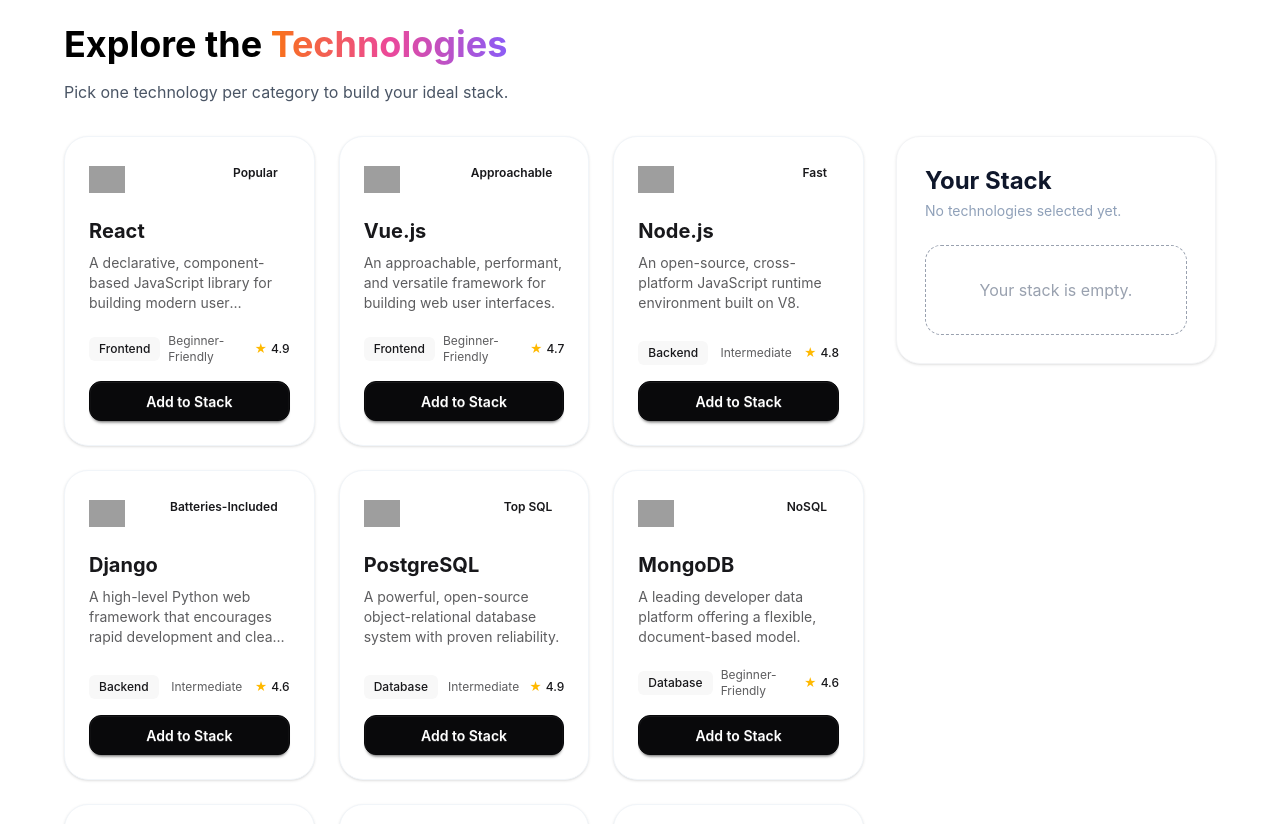
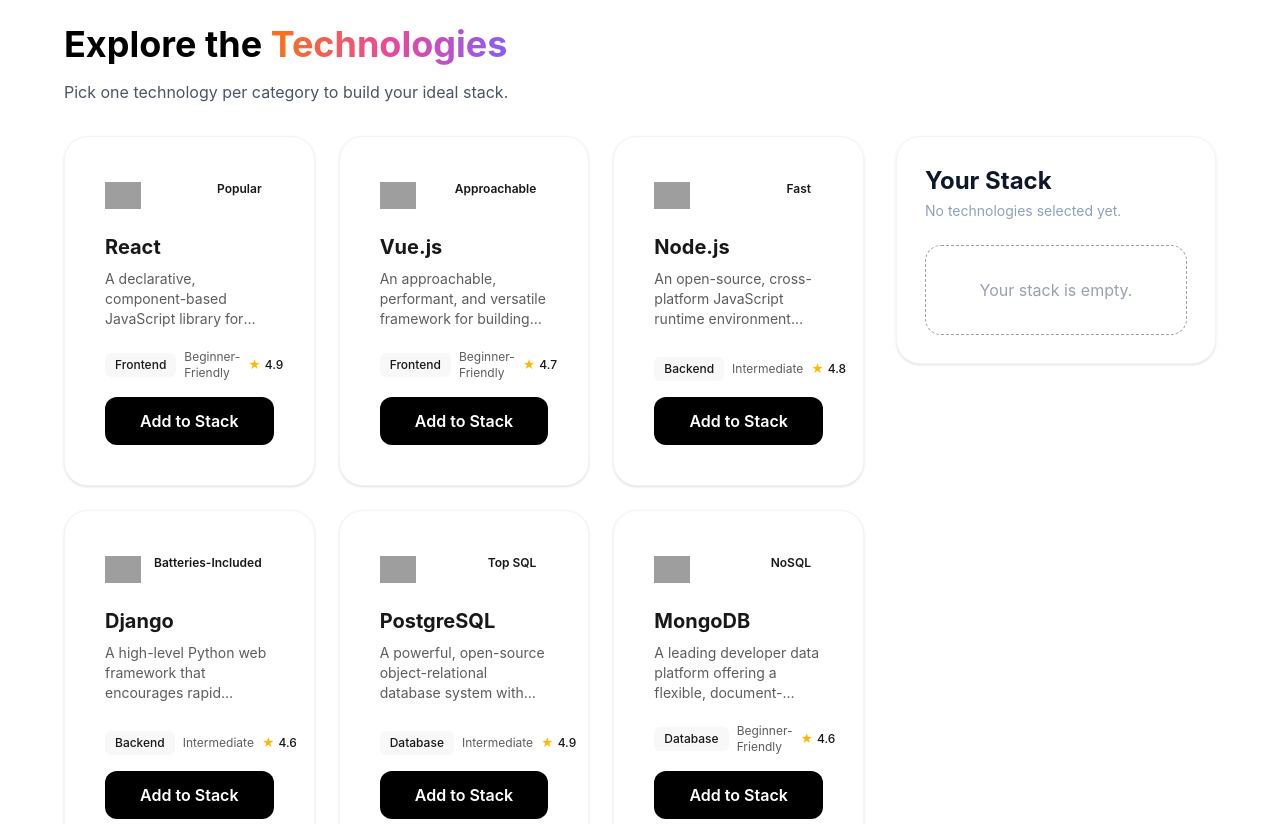
Before and after one commit to Samiha-26/DevStack, a React (Vite) app: page / in a window 1280 px wide. Shown: the part 680-1504 px from the top of the page. Built offline with nearby package versions, Linux system fonts and the light colour scheme; grey boxes are pictures that could not be loaded.

Commit message:
made selected tech cards turn pink and disable their add to stack button once choosen

```diff
--- a/src/components/AvailableTechs.tsx
+++ b/src/components/AvailableTechs.tsx
@@ -4,18 +4,24 @@ import TechCard from "./techCards";
 interface AvailableTechsProps {
     technologies: Itech[];
     onAdd: (tech: Itech) => void;
+    myStack: Itech[];
 }
 
-const AvailableTechs = ({ technologies, onAdd }: AvailableTechsProps) => {
+const AvailableTechs = ({ technologies, onAdd, myStack}: AvailableTechsProps) => {
     return (
         <div  className="grid gap-6 sm:grid-cols-1 md:grid-cols-2 lg:grid-cols-3 container mx-auto">
-            {technologies.map((tech) => (
-                <TechCard
-                    key={tech.id}
-                    tech={tech}
-                    onAdd={onAdd}
-                />
-            ))}
+            {technologies.map((tech) => {
+                const isAdded = myStack.some((item) => item.id === tech.id);
+
+                return (
+                    <TechCard
+                        key={tech.id}
+                        tech={tech}
+                        onAdd={onAdd}
+                        isAdded={isAdded} // 👇 Pass the boolean down
+                    />
+                );
+            })}
         </div>
     );
 };
--- a/src/components/Technologies/technologies.tsx
+++ b/src/components/Technologies/technologies.tsx
@@ -44,6 +44,7 @@ const technologies = ({ technologiesPromise }: techProps) => {
           <AvailableTechs
             technologies={technologiesData}
             onAdd={handleAddToStack}
+            myStack={myStack}
           />
         </div>
 
--- a/src/components/techCards.tsx
+++ b/src/components/techCards.tsx
@@ -3,11 +3,17 @@ import type { Itech } from "../types/technologytype";
 interface techCardProps {
   tech: Itech;
   onAdd: (tech: Itech) => void;
+  isAdded: boolean;
 }
 
-const TechCard = ({ tech, onAdd }: techCardProps) => {
+const TechCard = ({ tech, onAdd, isAdded }: techCardProps) => {
   return (
-    <div className="flex flex-col justify-between bg-white border border-slate-100 rounded-3xl p-6 shadow-sm hover:shadow-md transition-shadow">
+    <div
+      className={`flex flex-col justify-between bg-white border rounded-3xl p-10 transition-all ${
+        isAdded ? "border-pink-500 shadow-md"
+          : "border-gray-100 shadow-sm hover:shadow-md"
+      }`}
+    >
       <div className="flex items-start justify-between">
         <img src={tech.icon} alt={`${tech.name} logo`} className="h-9 w-9 object-contain" />
         <span className= "rounded-full px-3 py-1 text-xs font-semibold">
@@ -27,9 +33,16 @@ const TechCard = ({ tech, onAdd }: techCardProps) => {
             {tech.rating}
           </span>
         </div>
-        <button onClick={() => onAdd(tech)}
-        className="btn btn-neutral w-full rounded-xl text-white hover:scale-105 transition-all">
-          Add to Stack
+       <button
+          onClick={() => onAdd(tech)}
+          disabled={isAdded}
+          className={`w-full rounded-xl py-3 font-semibold transition-all ${
+            isAdded
+              ? "bg-pink-50 text-pink-600 cursor-not-allowed"
+              : "bg-black text-white hover:bg-gray-800 hover:scale-105"
+          }`}
+        >
+          {isAdded ? "✓ Added to Stack" : "Add to Stack"}
         </button>
       </div>
     </div>
```
